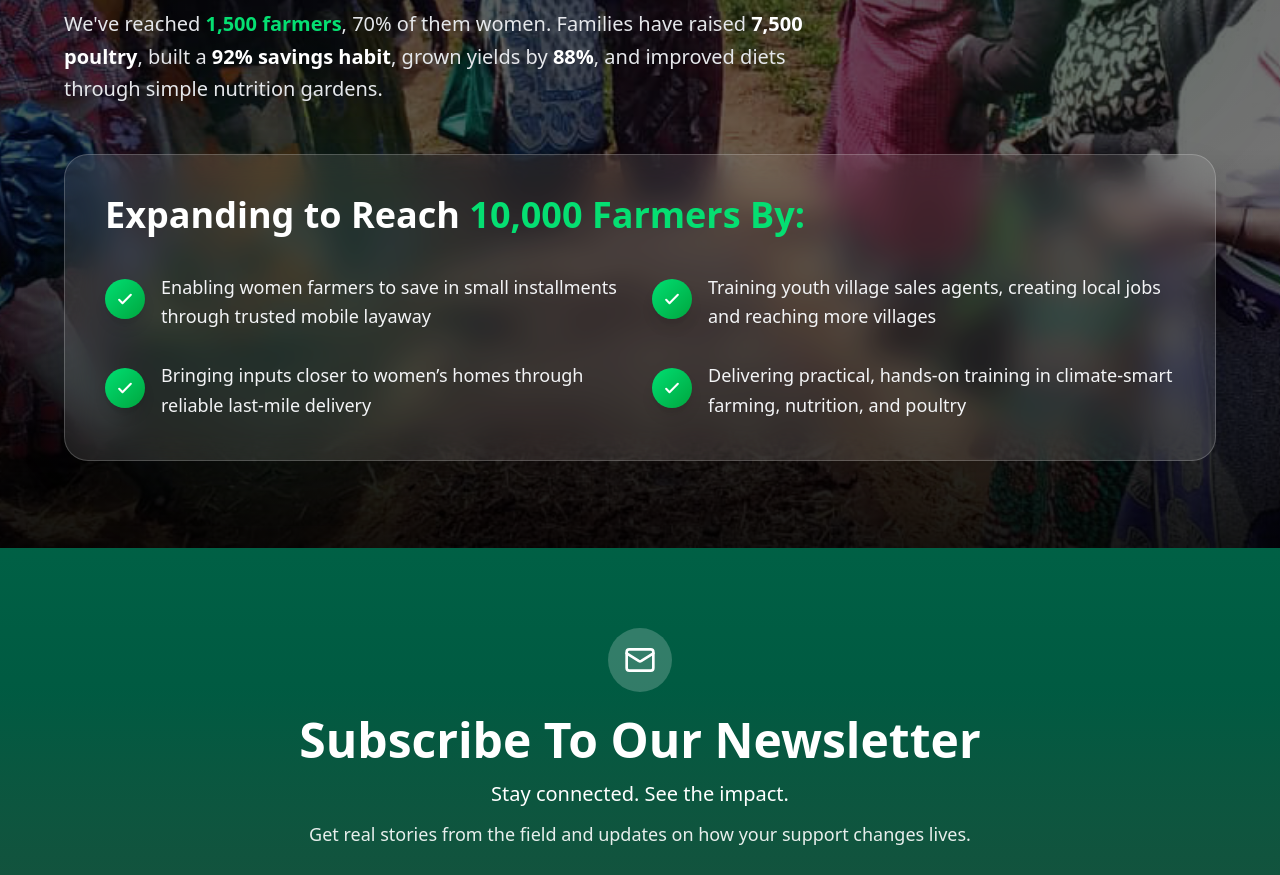
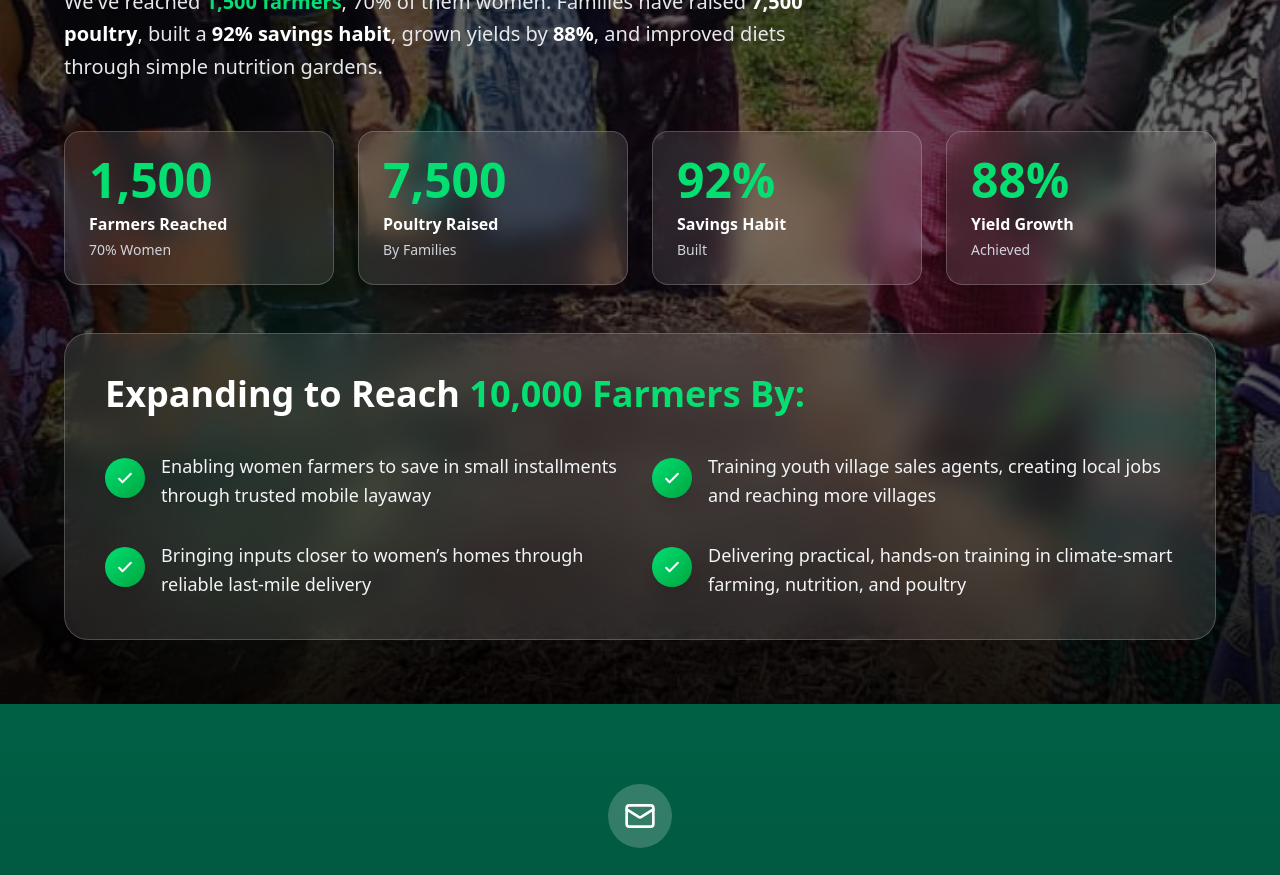
Before and after one commit to Mhando-Z/HervegWeb, a Next.js app: page / in a window 1280 px wide. Shown: the part 4800-5675 px from the top of the page. Built offline with nearby package versions, Linux system fonts and the light colour scheme; a web font is replaced by a local one.

Commit message:
Phase One

```diff
--- a/src/components/PromoStats.jsx
+++ b/src/components/PromoStats.jsx
@@ -80,7 +80,7 @@ const PromoStats = () => {
             whileInView="visible"
             viewport={{ once: true, amount: 0.2 }}
             variants={containerVariants}
-            className="space-y-12"
+            className="space-y-12 "
           >
             {/* Header */}
             <motion.div
@@ -118,7 +118,7 @@ const PromoStats = () => {
             {/* Stats Grid */}
             <motion.div
               variants={containerVariants}
-              className="hidden grid-cols-2 lg:grid-cols-4 gap-4 lg:gap-6"
+              className="grid grid-cols-2 lg:grid-cols-4 gap-4 lg:gap-6"
             >
               {stats.map((stat, index) => (
                 <motion.div
```
